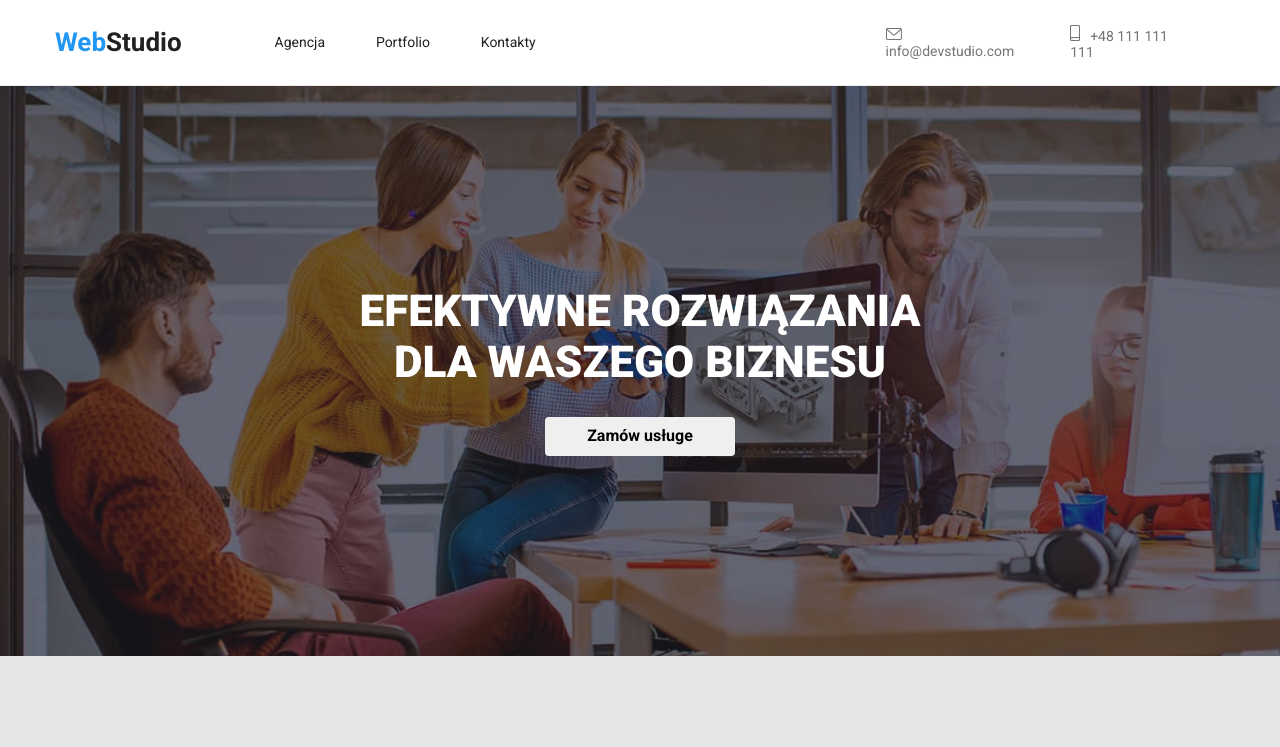
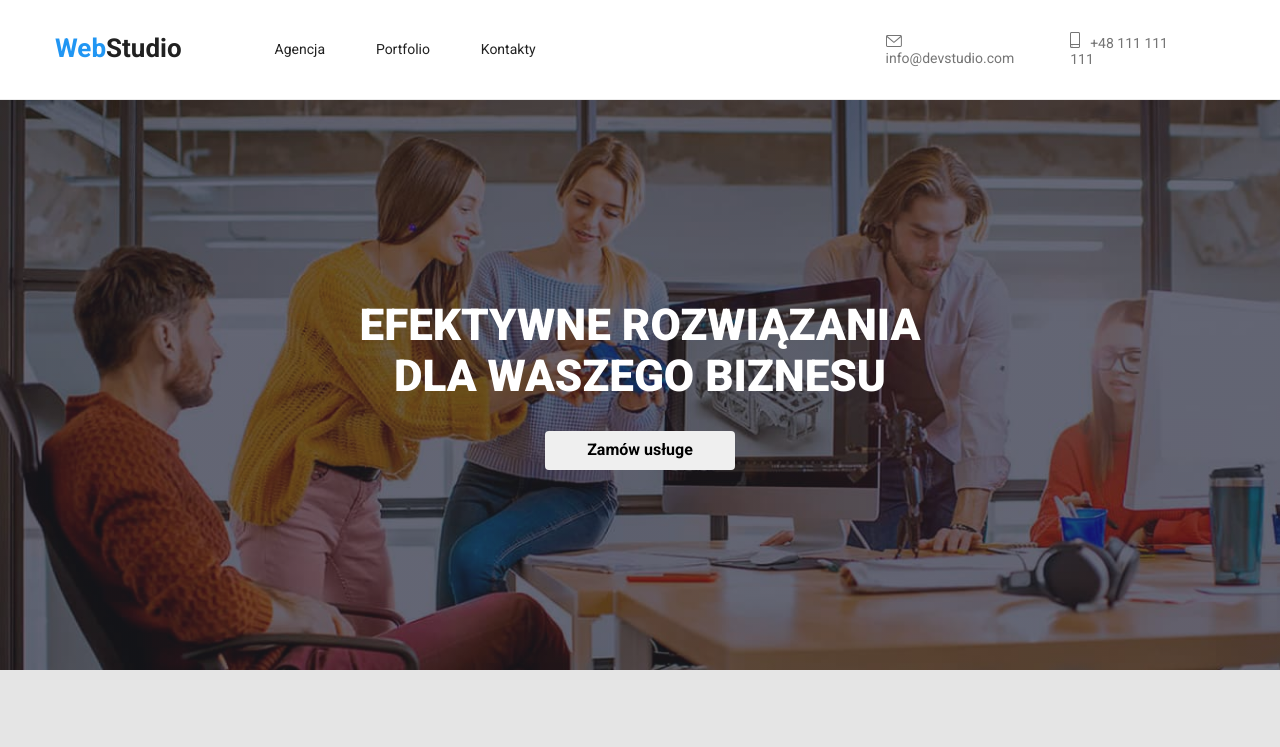
Before and after one commit to MichalStec01/goit-markup-hw-05, a plain HTML site: page index.html in a window 1280 px wide. Shown: the top 747 px of the page. Drawn offline with nearby package versions, Linux system fonts and the light colour scheme.

Commit message:
part-1-2

```diff
--- a/css/styles.css
+++ b/css/styles.css
@@ -46,7 +46,6 @@ img {
 .section-header {
     background-color: var(--fourth-background-color);
     border-bottom: 1px solid #ECECEC;
-    padding: 25px 0;
 }
 .container-section-header {
     width: 1200px;
@@ -73,8 +72,18 @@ img {
     margin-right: 10px;
 }
 .contact-link {
+    padding-top: 32px;
     margin-right: 30px;
+    padding-bottom: 32px;
     fill: #757575;
+}
+.logo-item {
+    padding-top: 24px;
+    padding-bottom: 25px;
+}
+.link {
+    padding-top: 32px;
+    padding-bottom: 32px;
 }
 /* ===========Hero================== */
 .section-hero {
--- a/index.html
+++ b/index.html
@@ -23,17 +23,21 @@
             </nav>
             <nav class="section-header-links">
                 <ul class="link-items">
-                    <li><a class="link" href="#">Agencja</a></li>
+                    <li><a class="link" href="index.html">Agencja</a></li>
                     <li><a class="link" href="portfolio.html">Portfolio</a></li>
                     <li><a class="link" href="#">Kontakty</a></li>
                 </ul>
             </nav>
-            <a class="contact-link" href="mailto:info@devstudio.com"><svg class="mail-icon">
+            <a class="contact-link" href="mailto:info@devstudio.com">
+                <svg class="mail-icon">
                     <use href="./images/icons.svg#icon-envelope"></use>
-                </svg>info@devstudio.com</a>
-            <a class="contact-link" href="tel:+48111111111"><svg class="phone-icon">
+                </svg>info@devstudio.com
+            </a>
+            <a class="contact-link" href="tel:+48111111111">
+                <svg class="phone-icon">
                     <use href="./images/icons.svg#icon-smartphone"></use>
-                </svg>+48 111 111 111</a>
+                </svg>+48 111 111 111
+            </a>
         </div>
     </section>
     <main>
```
Also changed, not shown: portfolio.html (+1 -1 lines).
